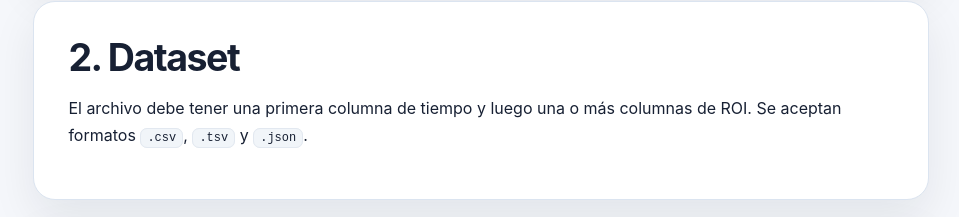
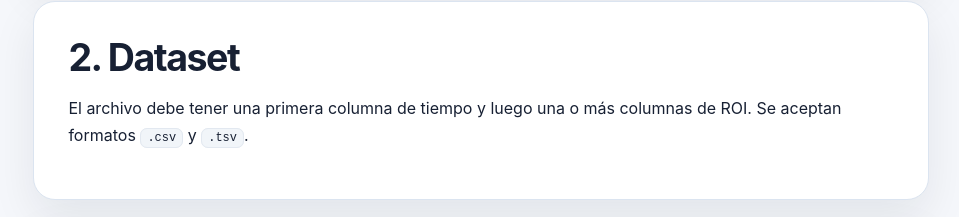
Before and after one commit to AOG-Lab/fft-denoising-app-user-guide, a plain HTML site: page wavelet-guide.html in a window 1280 px wide. Shown: the part 1979-2196 px from the top of the page, without its empty margins (321-1280 px from the left). Drawn offline with nearby package versions, Linux system fonts and the light colour scheme.

Commit message:
Update accepted file formats in dataset section
Removed mention of .json format from accepted file types.

```diff
--- a/wavelet-guide.html
+++ b/wavelet-guide.html
@@ -86,7 +86,7 @@
 <section class="section" id="s2">
 <h2>2. Dataset</h2>
 <p>
-          El archivo debe tener una primera columna de tiempo y luego una o más columnas de ROI. Se aceptan formatos <code>.csv</code>, <code>.tsv</code> y <code>.json</code>.
+          El archivo debe tener una primera columna de tiempo y luego una o más columnas de ROI. Se aceptan formatos <code>.csv</code> y <code>.tsv</code>.
         </p>
 </section>
 <section class="section" id="s3">
```
